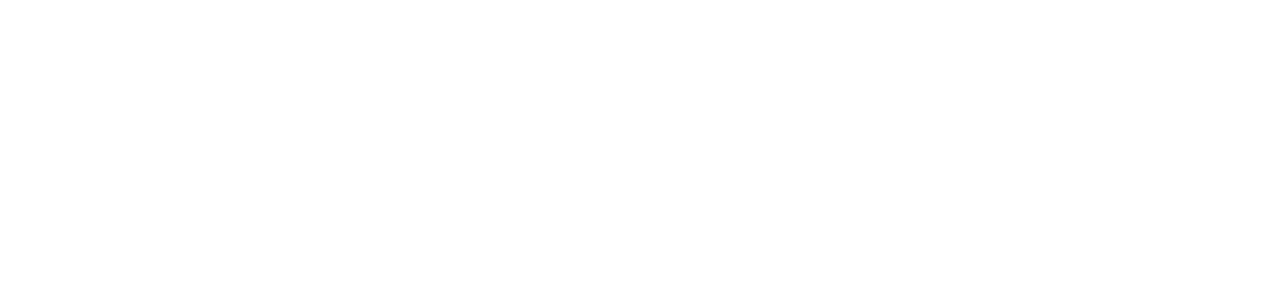
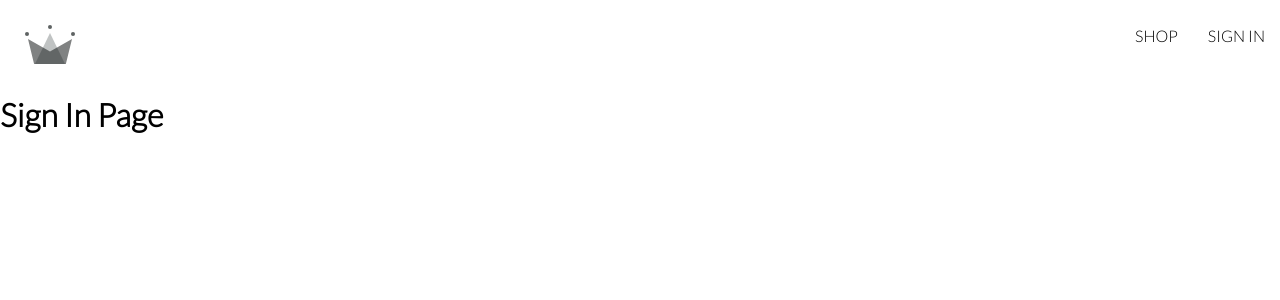
Before and after one commit to ChaseStruse/chase-clothing, a React (Create React App) app: page /signin in a window 1280 px wide. Before the commit this address had no page. Shown: the top 300 px of the page. Built offline with nearby package versions, Linux system fonts and the light colour scheme.

Commit message:
Added a sign in page and firebase util

```diff
--- a/src/App.js
+++ b/src/App.js
@@ -1,12 +1,14 @@
 import { Routes, Route } from 'react-router-dom';
 import Home from './routes/home/home.component';
 import Navigation from './routes/navigation/navigation.component'
+import SignIn from './routes/sign-in/sign-in.component';
 
 const App = () => {
   return (
     <Routes>
       <Route path='/' element={<Navigation/>}>
         <Route index element={<Home />}/>
+        <Route path='signin' element={<SignIn />}/>
       </Route>
     </Routes>
   );
--- a/src/routes/navigation/navigation.component.jsx
+++ b/src/routes/navigation/navigation.component.jsx
@@ -13,6 +13,9 @@
             <Link className='nav-link' to='/shop'>
                 SHOP
             </Link>
+            <Link className='nav-link' to='/signin'>
+                SIGN IN
+            </Link>
           </div>
       </div>
       <Outlet />
--- /dev/null
+++ b/src/routes/sign-in/sign-in.component.jsx
@@ -0,0 +1,10 @@
+
+
+const SignIn = () => {
+    return(
+        <div>
+            <h1>Sign In Page</h1>
+        </div>
+    );
+}
+export default SignIn;
```
Also changed, not shown: src/utils/firebase/firebase.utils.js (added).
